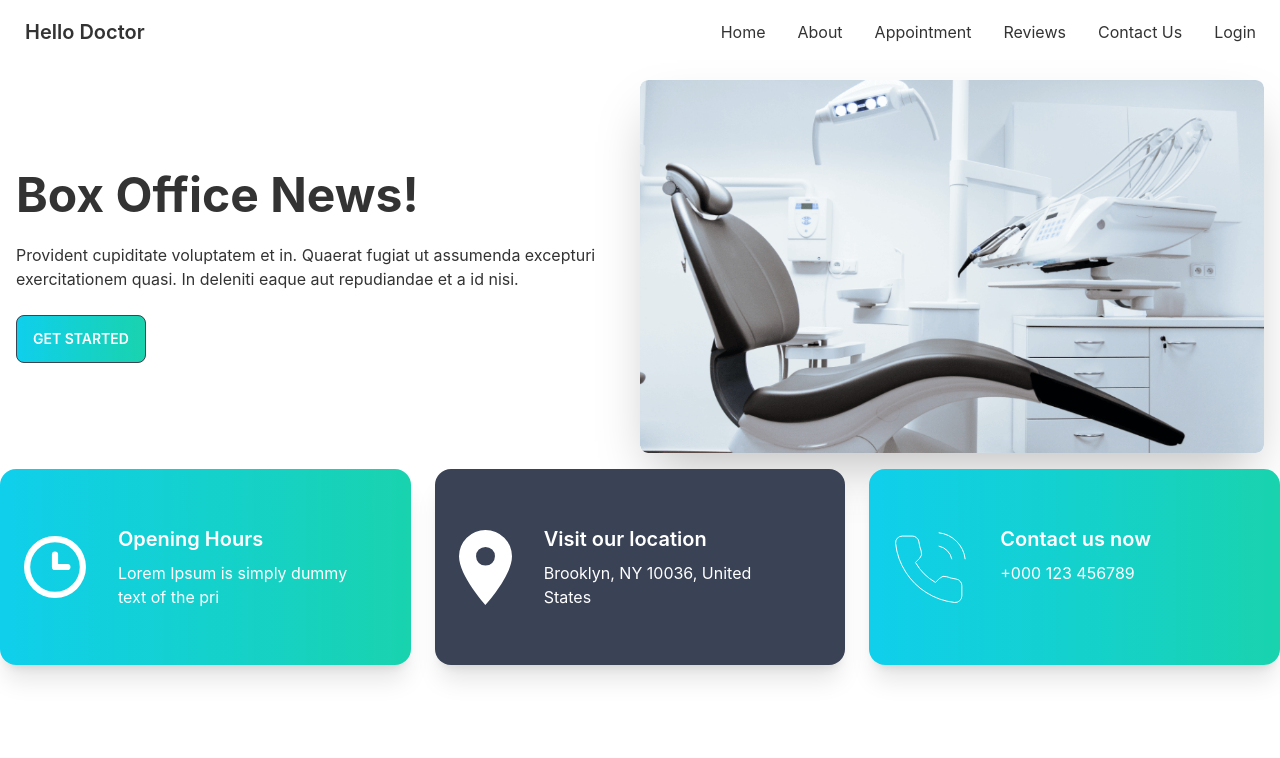
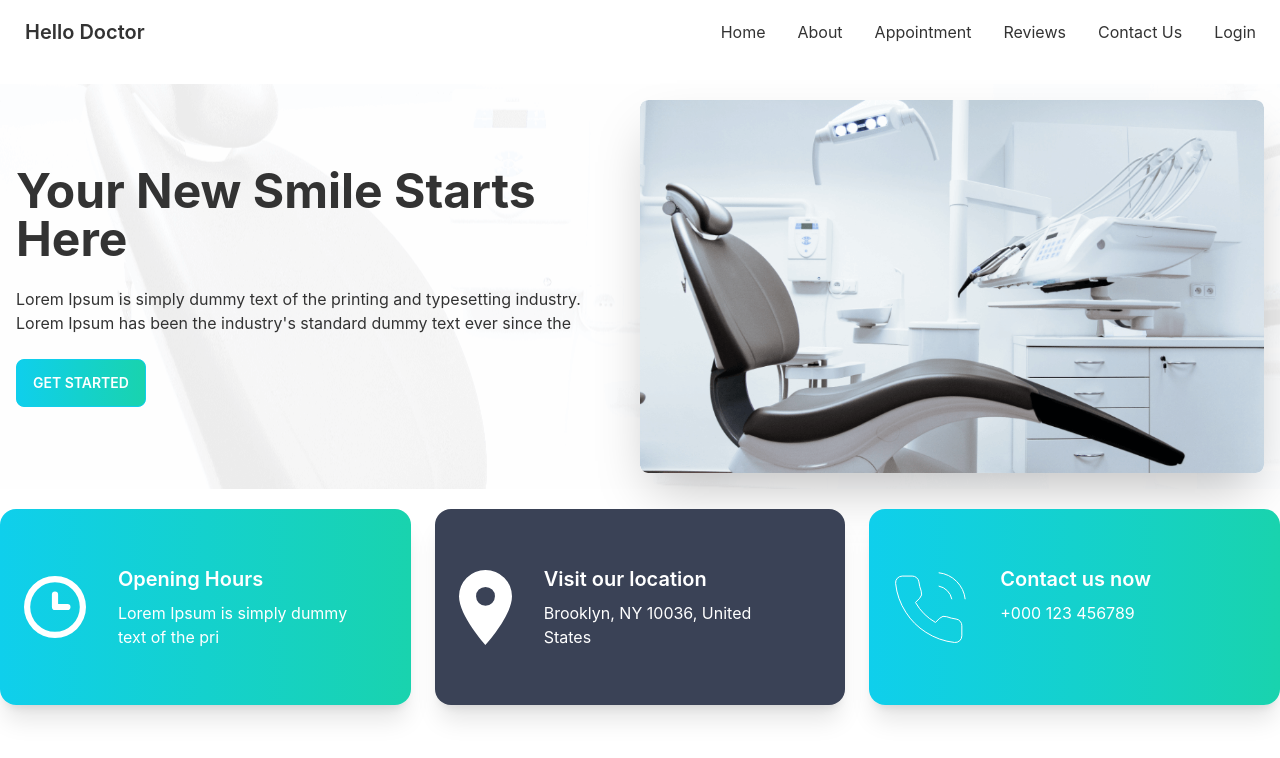
Before and after one commit to nesaranaeem/hello-doctor-client, a React (Create React App) app: page / in a window 1280 px wide. Shown: the top 758 px of the page. Built offline with nearby package versions, Linux system fonts and the light colour scheme.

Commit message:
hero section added

```diff
--- /dev/null
+++ b/src/Components/Buttons/PrimaryButton.js
@@ -0,0 +1,11 @@
+import React from "react";
+
+const PrimaryButton = ({ children }) => {
+  return (
+    <button className="btn btn-primary text-white bg-gradient-to-r from-primary to-secondary">
+      {children}
+    </button>
+  );
+};
+
+export default PrimaryButton;
--- a/src/Pages/Home/Cards/InfoCard.js
+++ b/src/Pages/Home/Cards/InfoCard.js
@@ -3,9 +3,9 @@ import React from "react";
 const InfoCard = ({ card }) => {
   const { id, name, description, icon, bgClass } = card;
   return (
-    <div className={`card p-6 card-side ${bgClass} shadow-xl`}>
+    <div className={`card p-6 md:card-side ${bgClass} shadow-xl`}>
       <figure>
-        <img src={icon} alt="Movie" />
+        <img src={icon} alt="" />
       </figure>
       <div className="card-body">
         <h2 className="card-title">{name}</h2>
--- a/src/Pages/Home/Hero/Hero.js
+++ b/src/Pages/Home/Hero/Hero.js
@@ -1,23 +1,31 @@
 import React from "react";
 import chair from "../../../assets/images/chair.png";
+import heroBg from "../../../assets/images/bg.png";
+import PrimaryButton from "../../../Components/Buttons/PrimaryButton";
 const Hero = () => {
+  const heroTitle = "Your New Smile Starts Here";
+  const heroDescription =
+    "Lorem Ipsum is simply dummy text of the printing and typesetting industry. Lorem Ipsum has been the industry's standard dummy text ever since the";
   return (
-    <div className="hero">
-      <div className="hero-content flex-col lg:flex-row-reverse">
-        <img src={chair} className="rounded-lg w-1/2 shadow-2xl" alt="" />
-        <div>
-          <h1 className="text-5xl font-bold">Box Office News!</h1>
-          <p className="py-6">
-            Provident cupiditate voluptatem et in. Quaerat fugiat ut assumenda
-            excepturi exercitationem quasi. In deleniti eaque aut repudiandae et
-            a id nisi.
-          </p>
-          <button className="btn text-white bg-gradient-to-r from-primary to-secondary">
-            Get Started
-          </button>
+    <section className="my-5">
+      <div
+        className="hero"
+        style={{
+          background: `url(${heroBg})`,
+          backgroundRepeat: "no-repeat",
+          backgroundPositionY: "center",
+        }}
+      >
+        <div className="hero-content flex-col lg:flex-row-reverse">
+          <img src={chair} className="rounded-lg w-1/2 shadow-2xl" alt="" />
+          <div>
+            <h1 className="text-5xl font-bold">{heroTitle}</h1>
+            <p className="py-6">{heroDescription}</p>
+            <PrimaryButton>Get Started</PrimaryButton>
+          </div>
         </div>
       </div>
-    </div>
+    </section>
   );
 };
 
```
